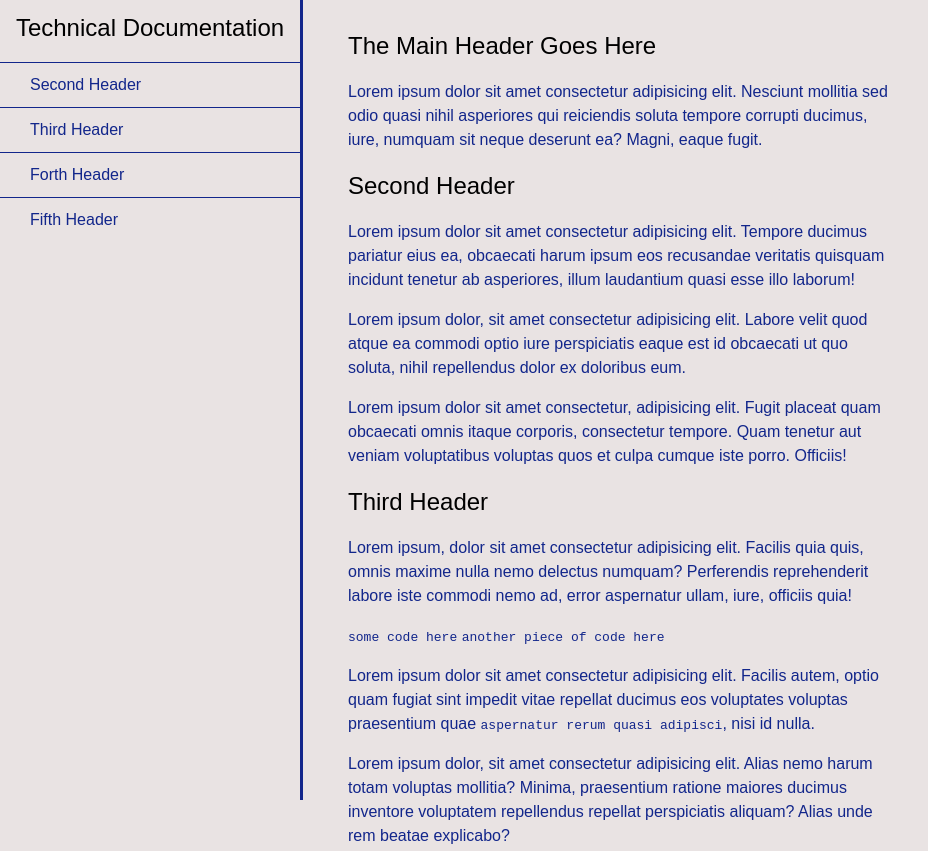
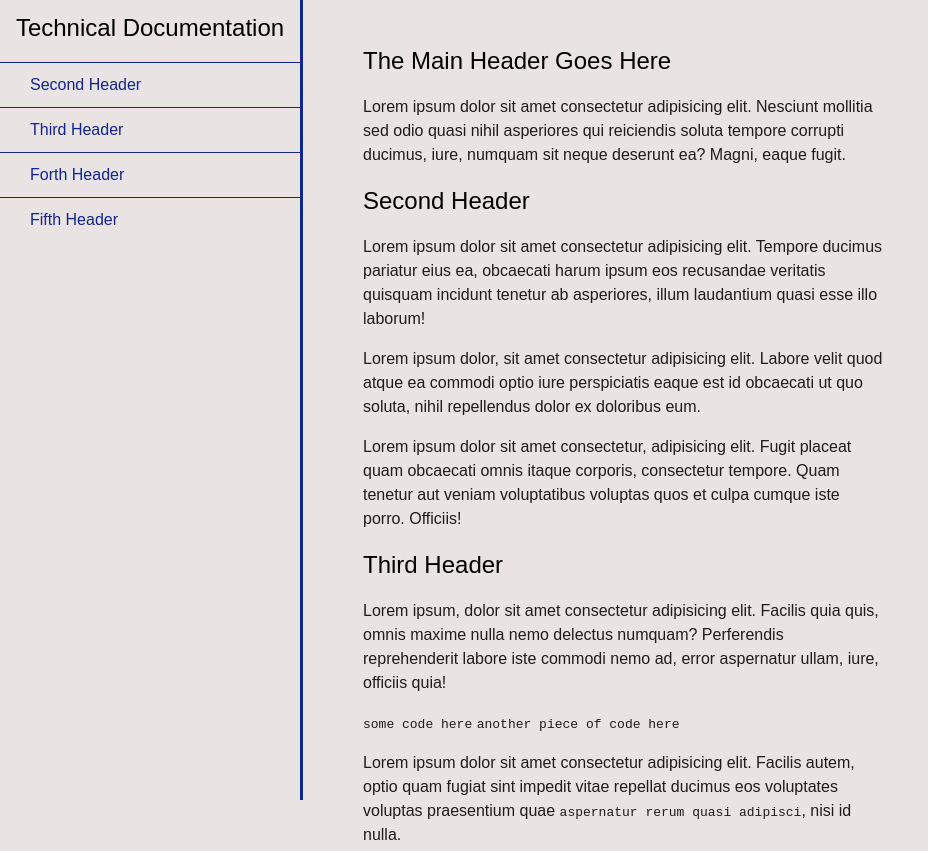
Before and after one commit to Sekoutouree/Technical-documentation, a plain HTML site: page index.html in a window 1280 px wide. Shown: the top 851 px of the page, without its empty margins (0-928 px from the left). Drawn offline with Linux system fonts and the light colour scheme.

Commit message:
Updated font sizes

```diff
--- a/styles.css
+++ b/styles.css
@@ -57,7 +57,13 @@ header {
     position: absolute;
     margin-left: 320px;
     padding: 20px;
-    margin-bottom: ;
+    margin-bottom: 110px;
+}
+
+section {
+    color:rgb(33, 27, 27);
+    margin: 15px;
+    font-size: 1em;
 }
 
 @media (min-width: 600px) {
```
